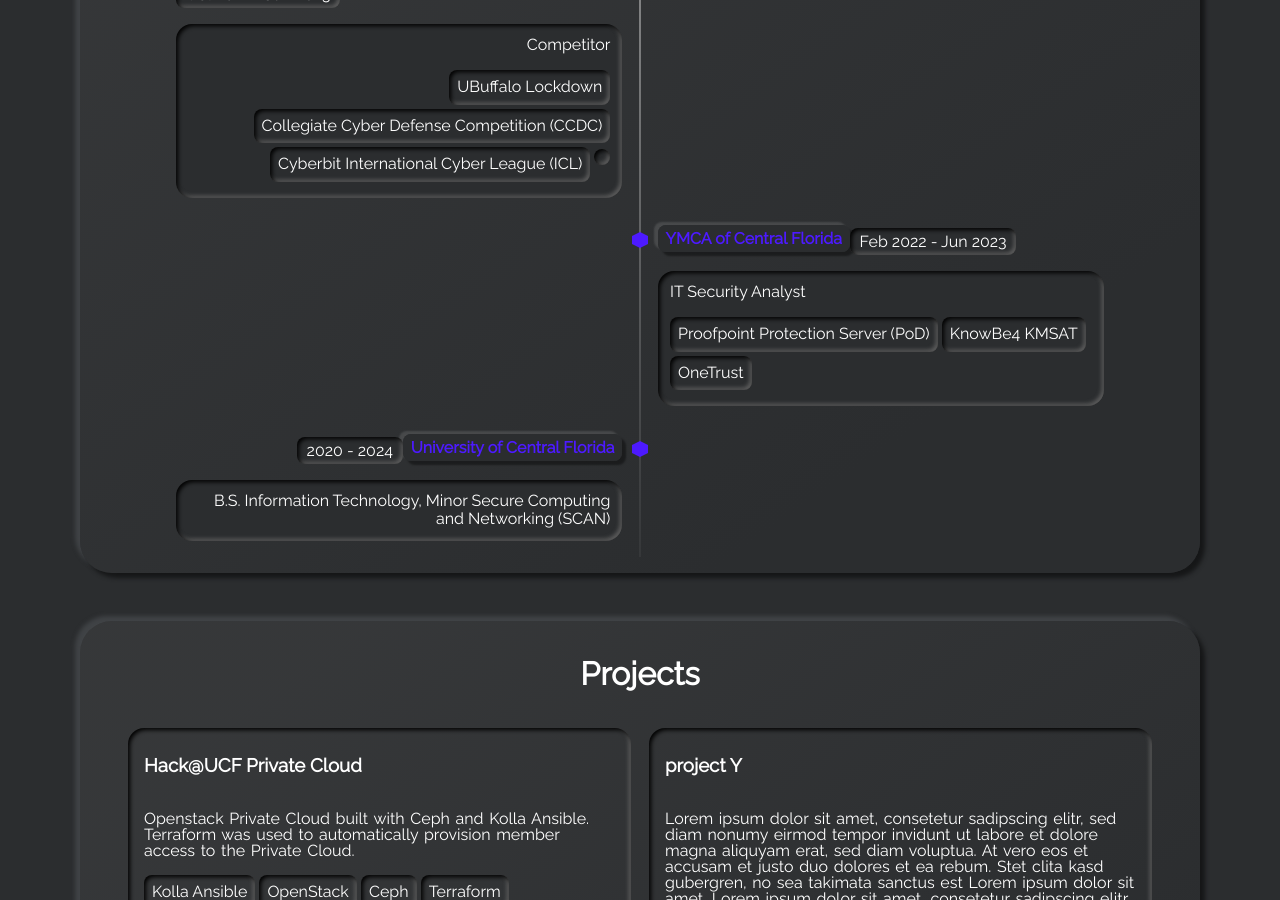
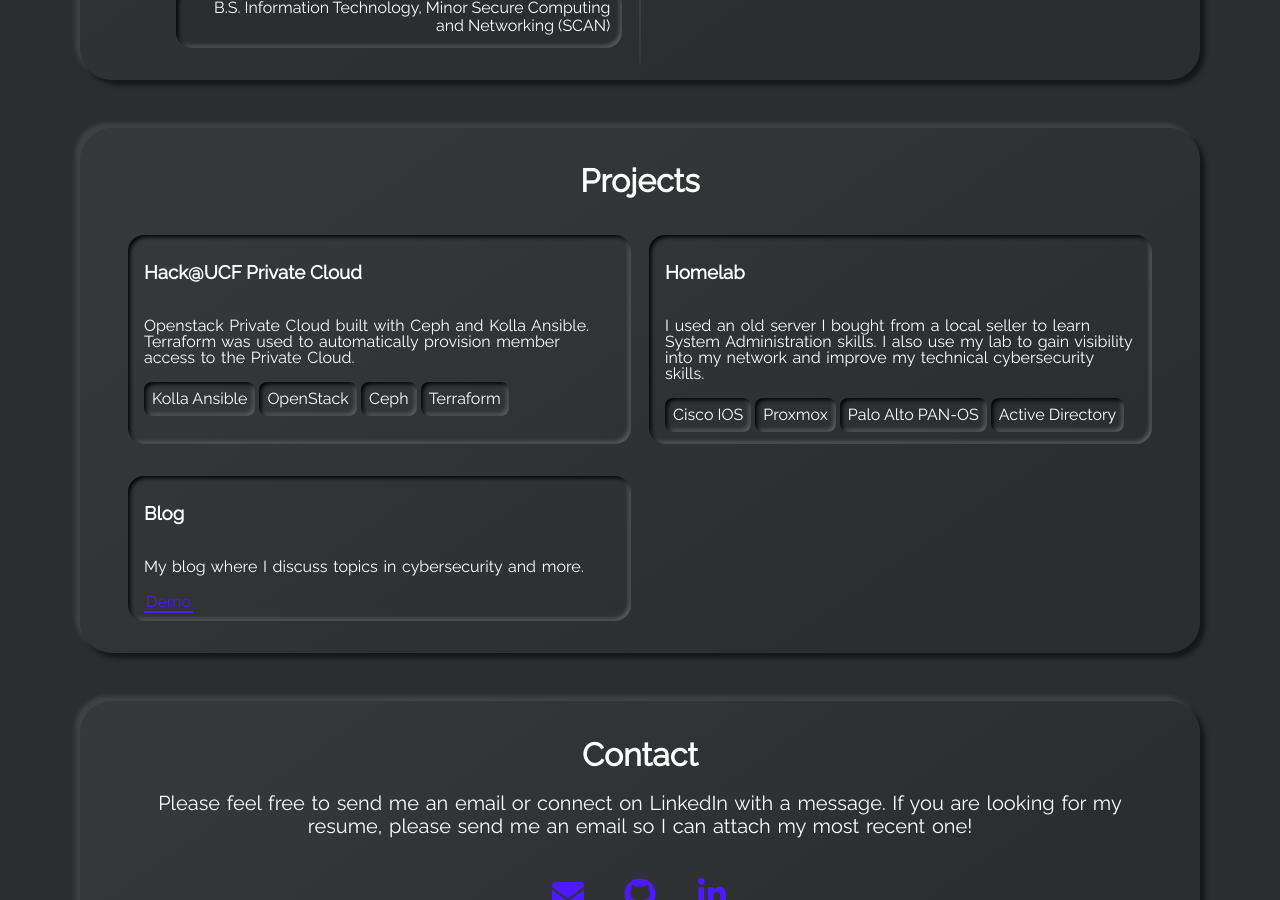
Before and after one commit to gr4ytech/website, a Jekyll site: the page built from index.html, in a window 1280 px wide and 900 px high, scrolled down 2157 px. Built offline with Jekyll 4.4.1, drawn with Linux system fonts in a browser that asks for light colours; some of the changed text lies outside the part shown.

Commit message:
Updated portfolio site

```diff
--- a/_config.yml
+++ b/_config.yml
@@ -40,7 +40,7 @@ about_me_description: I'm currently a college student looking for roles in cyber
 # show_skills_card:
 # > setting this to true, will display the Skills section
 # > setting this to false, will omit the Skills section
-show_skills_card: true
+show_skills_card: false
 # about_me_title: The will be displayed as the title in the Skills section
 skills_title: Skills
 
--- a/_data/projects.yml
+++ b/_data/projects.yml
@@ -21,12 +21,14 @@
     - tag: Ceph
     - tag: Terraform
 
-- name: project Y
-  descr: "Lorem ipsum dolor sit amet, consetetur sadipscing elitr, sed diam nonumy eirmod tempor invidunt ut labore et dolore magna aliquyam erat, sed diam voluptua. At vero eos et accusam et justo duo dolores et ea rebum. Stet clita kasd gubergren, no sea takimata sanctus est Lorem ipsum dolor sit amet. Lorem ipsum dolor sit amet, consetetur sadipscing elitr, sed diam"
-  demo: https://example.com/
+- name: Homelab
+  descr: "I used an old server I bought from a local seller to learn System Administration skills. I also use my lab to gain visibility into my network and improve my technical cybersecurity skills."
   tags:
-    - tag: Python
-    - tag: Django
+    - tag: Cisco IOS
+    - tag: Proxmox
+    - tag: Palo Alto PAN-OS
+    - tag: Active Directory
 
-- name: project Z
-  descr: "You can also set a project without demo link and no tags"
+- name: Blog
+  descr: "My blog where I discuss topics in cybersecurity and more."
+  demo: https://blog.gr4ytech.net
--- a/_data/timeline.yml
+++ b/_data/timeline.yml
@@ -34,7 +34,6 @@
     - tag: UBuffalo Lockdown
     - tag: Collegiate Cyber Defense Competition (CCDC)
     - tag: Cyberbit International Cyber League (ICL)
-    - tag:
   timeline-side: left
 
 - title: YMCA of Central Florida
```
